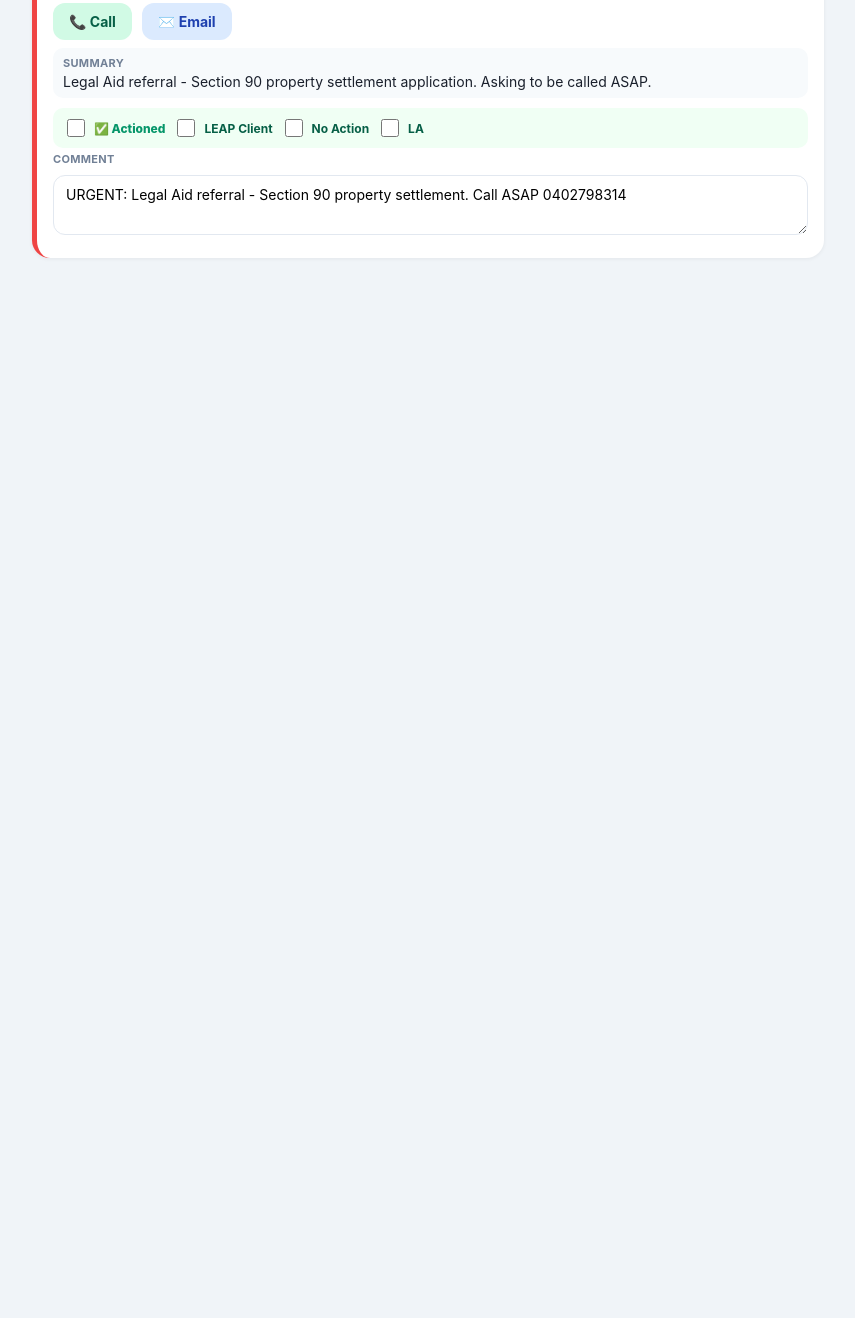
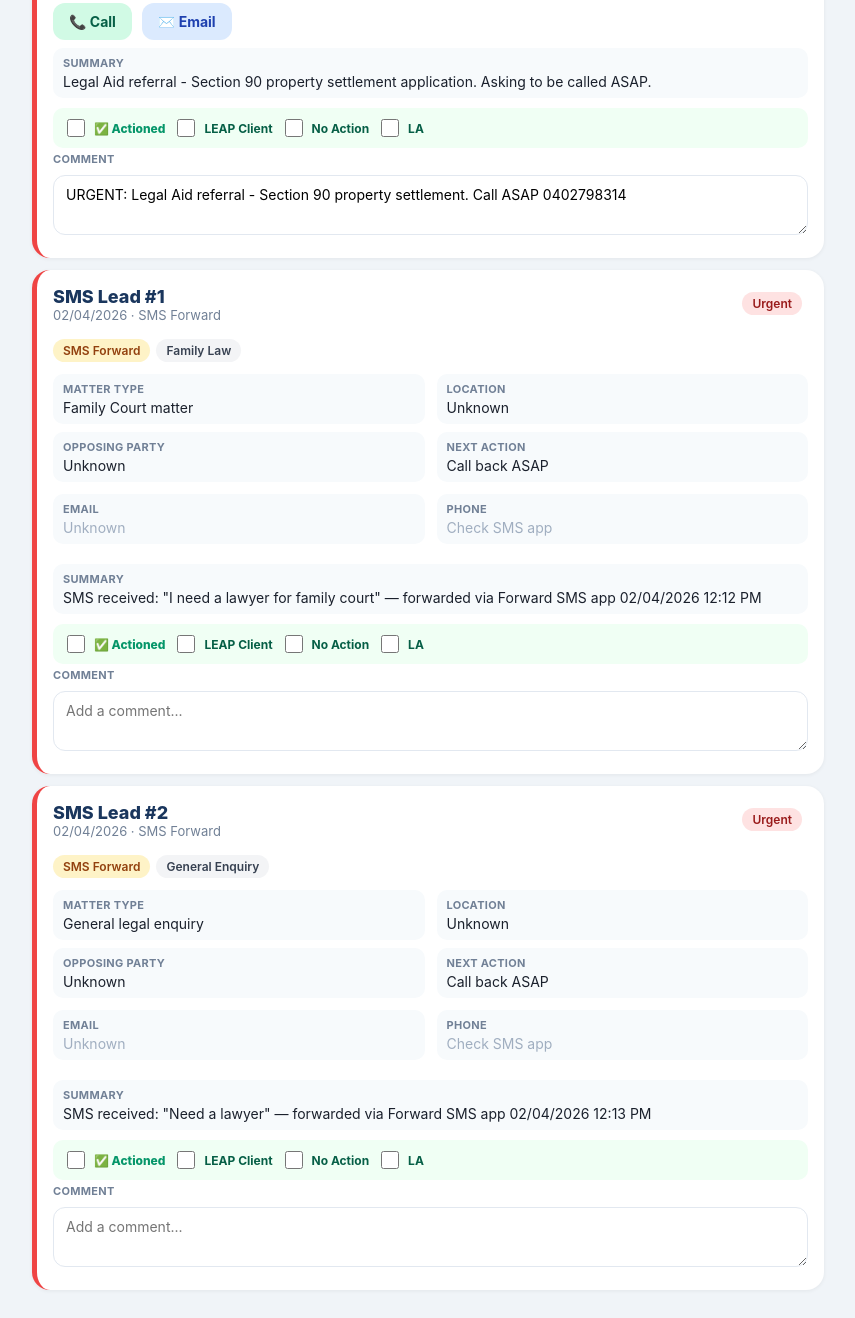
Before and after one commit to jacquigriffin-law/leads-tracker, a plain HTML site: page index.html in a window 1280 px wide. Shown: the part 1322-2640 px from the top of the page, without its empty margins (212-1067 px from the left). Before the commit the page ends 1608 px from the top, so only its background shows below. Drawn offline with Linux system fonts and the light colour scheme.

Commit message:
Add 2 SMS leads from 02/04/2026 - forwarded via Forward SMS app

```diff
--- a/index.html
+++ b/index.html
@@ -64,13 +64,13 @@ a.contact-link{color:#2b6cb0;text-decoration:none;font-weight:600}
 </style>
 </head>
 <body>
-<div class="hero-banner"><h1>&#9878;&#65039; Leads Register</h1><div class="sub">All leads | Fresh start on Vercel | Active from 31/03/2026</div></div>
+<div class="hero-banner"><h1>&#9878;&#65039; Leads Register</h1><div class="sub">All leads | Fresh start on Vercel | Active from 31/03/2026 | Updated 02/04/2026</div></div>
 <div class="wrap">
 <div class="tabs"><button class="tab active" onclick="showTab('active')">Active</button><button class="tab" onclick="showTab('actioned')">Actioned</button></div>
 <div class="stats">
-<div class="stat-card"><div class="label">Total</div><strong>7</strong></div><div class="stat-card"><div class="label">Showing</div><strong id="shownCount">7</strong></div>
-<div class="stat-card urgent"><div class="label">Urgent</div><strong>6</strong></div>
-<div class="stat-card sources"><div class="label">Sources</div><strong>3</strong></div>
+<div class="stat-card"><div class="label">Total</div><strong>9</strong></div><div class="stat-card"><div class="label">Showing</div><strong id="shownCount">9</strong></div>
+<div class="stat-card urgent"><div class="label">Urgent</div><strong>8</strong></div>
+<div class="stat-card sources"><div class="label">Sources</div><strong>4</strong></div>
 </div>
 <div class="controls">
 <input id="search" placeholder="&#128269; Search name, matter, source" oninput="filterRows()"/>
@@ -220,6 +220,42 @@ a.contact-link{color:#2b6cb0;text-decoration:none;font-weight:600}
           <div class="field" style="margin-top:8px"><strong>Summary</strong>Legal Aid referral - Section 90 property settlement application. Asking to be called ASAP.</div>
           <div class="leap-row"><div class="leap-item actioned-item"><input type="checkbox" id="actioned-6" onchange="toggleActioned(this,6)"><label for="actioned-6">✅ Actioned</label></div><div class="leap-item"><input type="checkbox" id="leap-6" onchange="toggleFlag(this,6,'leap')"><label for="leap-6">LEAP Client</label></div><div class="leap-item"><input type="checkbox" id="noaction-6" onchange="toggleFlag(this,6,'noAction')"><label for="noaction-6">No Action</label></div><div class="leap-item"><input type="checkbox" id="laaccepted-6" onchange="toggleFlag(this,6,'laAccepted')"><label for="laaccepted-6">LA</label></div></div>
           <div class="field" style="background:transparent;padding:4px 0"><strong>Comment</strong><textarea class="comment-box" placeholder="Add a comment..." id="comment-6" onchange="saveComment(this,6)"></textarea></div>
+        </div>
+        <div class="row urgent-row" data-source="SMS" data-date="02/04/2026" data-urgency="Urgent">
+          <div class="top"><div><div class="name">SMS Lead #1</div><div class="meta">02/04/2026 &middot; SMS Forward</div></div><div class="pill urgent">Urgent</div></div>
+          <div><span class="pill" style="background:#fef3c7;color:#92400e">SMS Forward</span><span class="pill type-pill">Family Law</span></div>
+          <div class="grid">
+            <div class="field"><strong>Matter Type</strong>Family Court matter</div>
+            <div class="field"><strong>Location</strong>Unknown</div>
+            <div class="field"><strong>Opposing Party</strong>Unknown</div>
+            <div class="field"><strong>Next Action</strong>Call back ASAP</div>
+          </div>
+          <div class="grid">
+            <div class="field"><strong>Email</strong><span class="unknown">Unknown</span></div>
+            <div class="field"><strong>Phone</strong><span class="unknown">Check SMS app</span></div>
+          </div>
+          <div class="actions"></div>
+          <div class="field" style="margin-top:8px"><strong>Summary</strong>SMS received: &quot;I need a lawyer for family court&quot; — forwarded via Forward SMS app 02/04/2026 12:12 PM</div>
+          <div class="leap-row"><div class="leap-item actioned-item"><input type="checkbox" id="actioned-7" onchange="toggleActioned(this,7)"><label for="actioned-7">✅ Actioned</label></div><div class="leap-item"><input type="checkbox" id="leap-7" onchange="toggleFlag(this,7,'leap')"><label for="leap-7">LEAP Client</label></div><div class="leap-item"><input type="checkbox" id="noaction-7" onchange="toggleFlag(this,7,'noAction')"><label for="noaction-7">No Action</label></div><div class="leap-item"><input type="checkbox" id="laaccepted-7" onchange="toggleFlag(this,7,'laAccepted')"><label for="laaccepted-7">LA</label></div></div>
+          <div class="field" style="background:transparent;padding:4px 0"><strong>Comment</strong><textarea class="comment-box" placeholder="Add a comment..." id="comment-7" onchange="saveComment(this,7)"></textarea></div>
+        </div>
+        <div class="row urgent-row" data-source="SMS" data-date="02/04/2026" data-urgency="Urgent">
+          <div class="top"><div><div class="name">SMS Lead #2</div><div class="meta">02/04/2026 &middot; SMS Forward</div></div><div class="pill urgent">Urgent</div></div>
+          <div><span class="pill" style="background:#fef3c7;color:#92400e">SMS Forward</span><span class="pill type-pill">General Enquiry</span></div>
+          <div class="grid">
+            <div class="field"><strong>Matter Type</strong>General legal enquiry</div>
+            <div class="field"><strong>Location</strong>Unknown</div>
+            <div class="field"><strong>Opposing Party</strong>Unknown</div>
+            <div class="field"><strong>Next Action</strong>Call back ASAP</div>
+          </div>
+          <div class="grid">
+            <div class="field"><strong>Email</strong><span class="unknown">Unknown</span></div>
+            <div class="field"><strong>Phone</strong><span class="unknown">Check SMS app</span></div>
+          </div>
+          <div class="actions"></div>
+          <div class="field" style="margin-top:8px"><strong>Summary</strong>SMS received: &quot;Need a lawyer&quot; — forwarded via Forward SMS app 02/04/2026 12:13 PM</div>
+          <div class="leap-row"><div class="leap-item actioned-item"><input type="checkbox" id="actioned-8" onchange="toggleActioned(this,8)"><label for="actioned-8">✅ Actioned</label></div><div class="leap-item"><input type="checkbox" id="leap-8" onchange="toggleFlag(this,8,'leap')"><label for="leap-8">LEAP Client</label></div><div class="leap-item"><input type="checkbox" id="noaction-8" onchange="toggleFlag(this,8,'noAction')"><label for="noaction-8">No Action</label></div><div class="leap-item"><input type="checkbox" id="laaccepted-8" onchange="toggleFlag(this,8,'laAccepted')"><label for="laaccepted-8">LA</label></div></div>
+          <div class="field" style="background:transparent;padding:4px 0"><strong>Comment</strong><textarea class="comment-box" placeholder="Add a comment..." id="comment-8" onchange="saveComment(this,8)"></textarea></div>
         </div></div>
 </div>
 <script>
```
